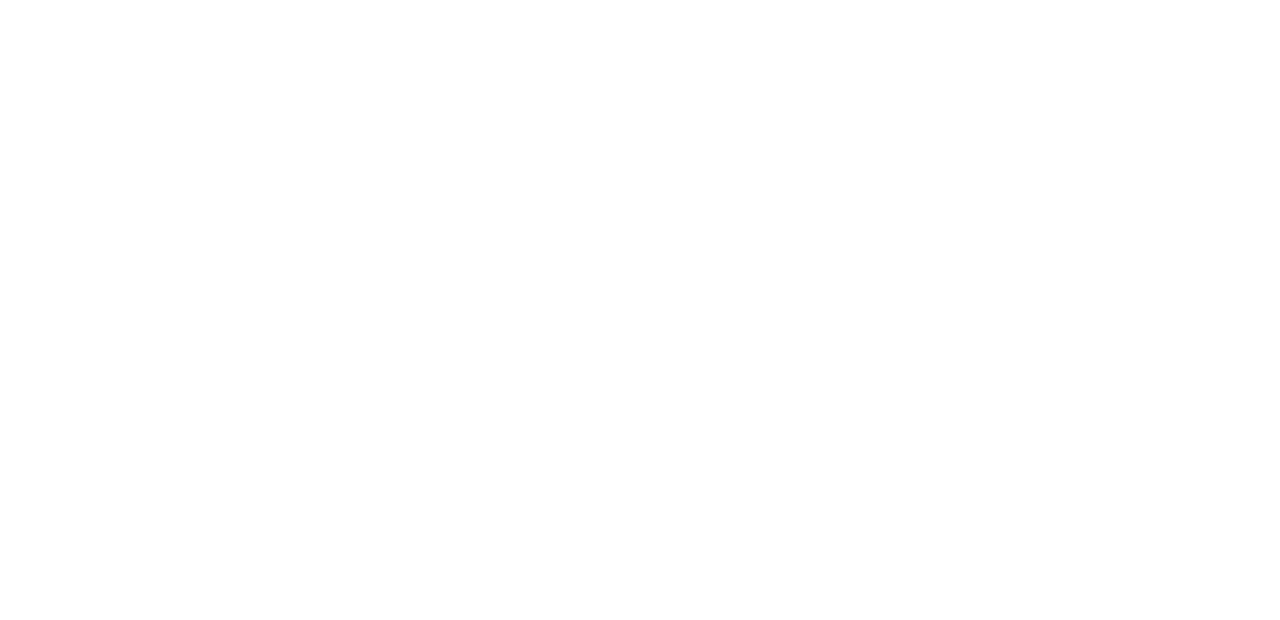
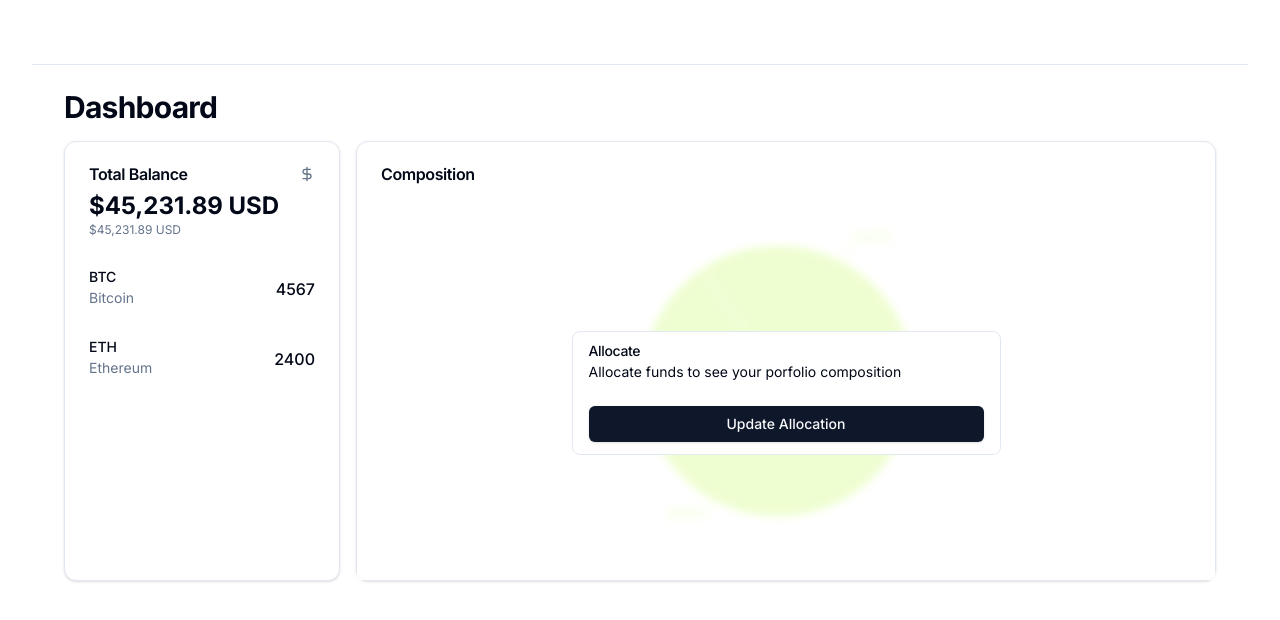
Before and after one commit to stacked-xyz/stacked-monorepo, a Next.js app in the folder packages/interface/: page / in a window 1280 px wide. Shown: the top 620 px of the page. Built offline with nearby package versions, Linux system fonts and the light colour scheme.

Commit message:
feat(interface): update home page

```diff
--- a/packages/interface/src/app/page.tsx
+++ b/packages/interface/src/app/page.tsx
@@ -1,4 +1,16 @@
 import { Metadata } from "next";
+import Image from "next/image";
+
+import {
+  Card,
+  CardContent,
+  CardDescription,
+  CardHeader,
+  CardTitle,
+} from "@/components/ui/card";
+import { Composition } from "@/components/ui/composition";
+import { BalanceList } from "@/components/ui/balance-list";
+import NoAllocation from "@/components/no-allocation";
 
 export const metadata: Metadata = {
   title: "Dashboard",
@@ -6,5 +18,85 @@
 };
 
 export default function Home() {
-  return <></>;
+  return (
+    <>
+      <div className="md:hidden">
+        <Image
+          src="/examples/dashboard-light.png"
+          width={1280}
+          height={866}
+          alt="Dashboard"
+          className="block dark:hidden"
+        />
+        <Image
+          src="/examples/dashboard-dark.png"
+          width={1280}
+          height={866}
+          alt="Dashboard"
+          className="hidden dark:block"
+        />
+      </div>
+      <div className="hidden flex-col md:flex md:px-8">
+        <div className="border-b">
+          <div className="flex h-16 items-center px-4">
+            {/* <TeamSwitcher /> */}
+            {/* <MainNav className="mx-6" /> */}
+            <div className="ml-auto flex items-center space-x-4">
+              {/* <Search />
+                <UserNav /> */}
+            </div>
+          </div>
+        </div>
+        <div className="flex-1 space-y-4 p-8 pt-6">
+          <div className="flex items-center justify-between space-y-2">
+            <h2 className="text-3xl font-bold tracking-tight">Dashboard</h2>
+          </div>
+          <div className="grid gap-4 md:grid-cols-4">
+            <Card>
+              <CardHeader className="flex flex-row items-center justify-between space-y-0 pb-2">
+                <CardTitle>Total Balance</CardTitle>
+                <svg
+                  xmlns="http://www.w3.org/2000/svg"
+                  viewBox="0 0 24 24"
+                  fill="none"
+                  stroke="currentColor"
+                  strokeLinecap="round"
+                  strokeLinejoin="round"
+                  strokeWidth="2"
+                  className="h-4 w-4 text-muted-foreground"
+                >
+                  <path d="M12 2v20M17 5H9.5a3.5 3.5 0 0 0 0 7h5a3.5 3.5 0 0 1 0 7H6" />
+                </svg>
+              </CardHeader>
+              <CardContent>
+                <div className="flex flex-col gap-8">
+                  <div>
+                    <div className="text-2xl font-bold">$45,231.89 USD</div>
+                    <p className="text-xs text-muted-foreground">
+                      $45,231.89 USD
+                    </p>
+                  </div>
+                  <BalanceList
+                    balances={[
+                      { symbol: "BTC", asset: "Bitcoin", balance: 4567 },
+                      { symbol: "ETH", asset: "Ethereum", balance: 2400 },
+                    ]}
+                  />
+                </div>
+              </CardContent>
+            </Card>
+            <Card className="col-span-3">
+              <CardHeader>
+                <CardTitle>Composition</CardTitle>
+              </CardHeader>
+              <CardContent className="pl-2 relative flex items-center justify-center ">
+                <NoAllocation />
+                <Composition />
+              </CardContent>
+            </Card>
+          </div>
+        </div>
+      </div>
+    </>
+  );
 }
```
